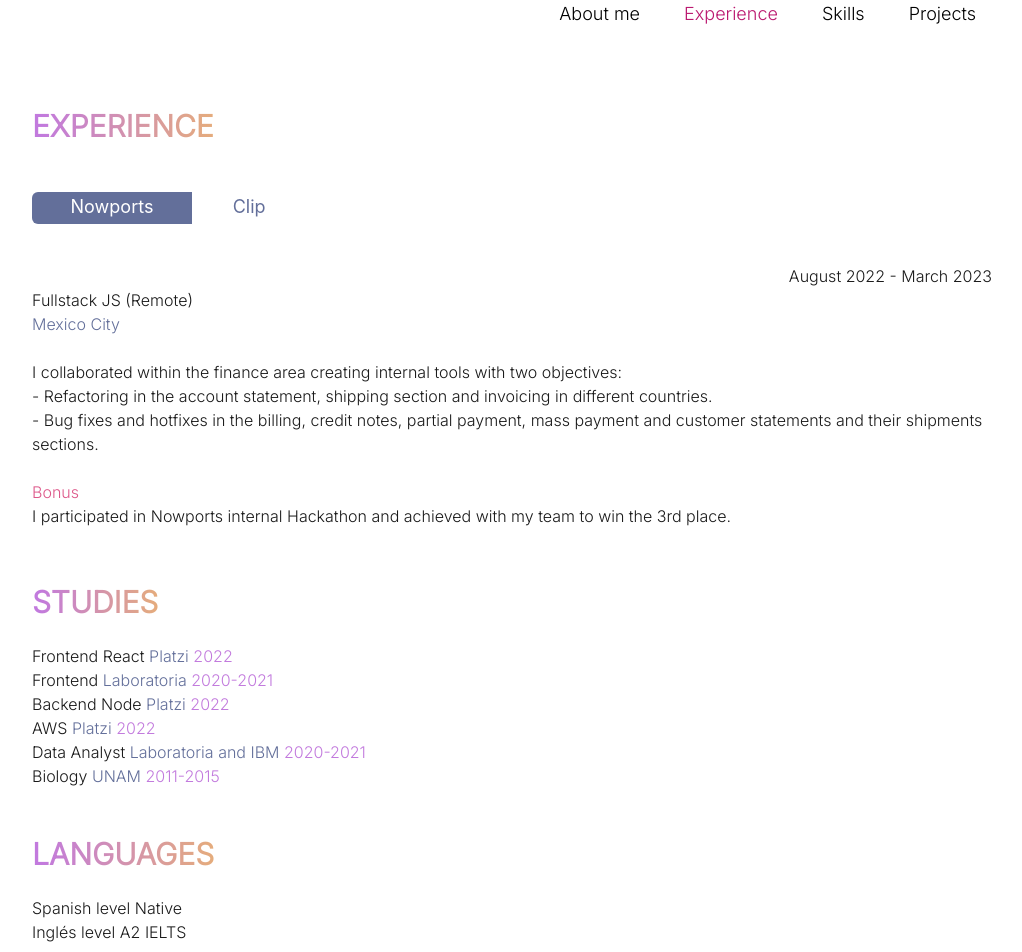
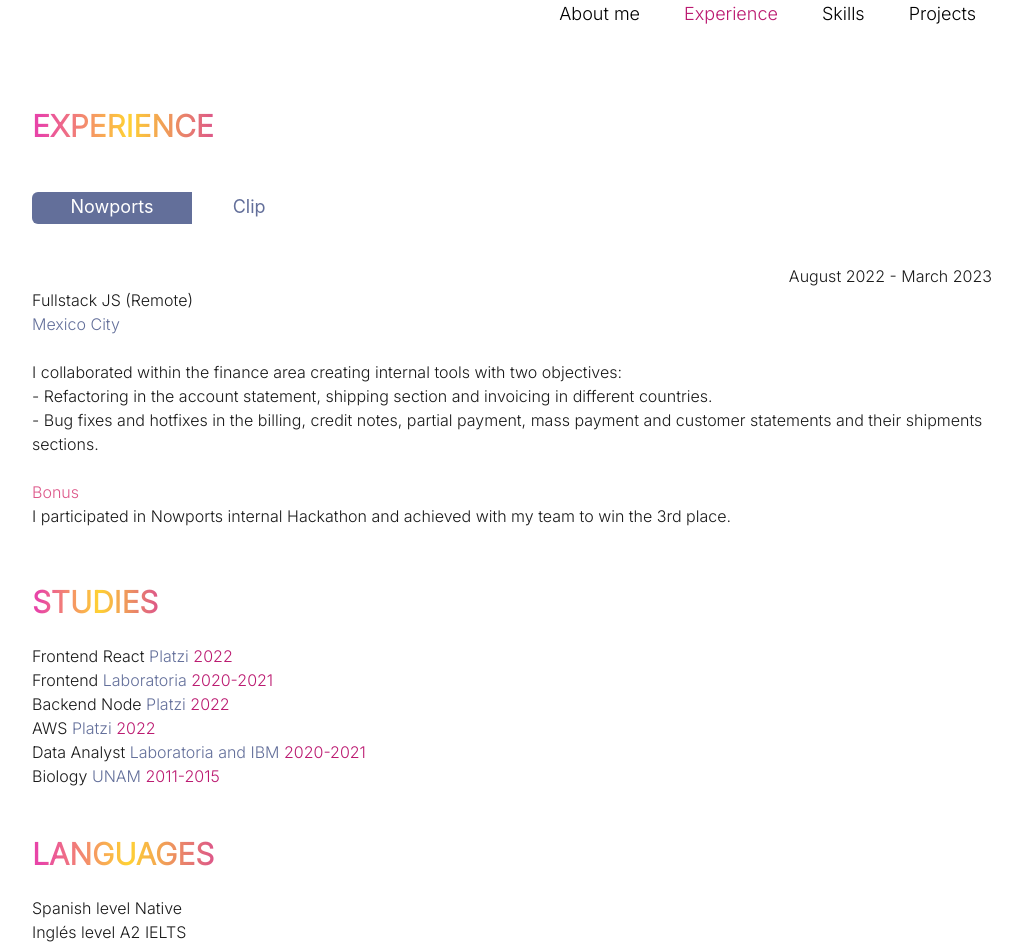
Before and after one commit to MiriamNM/portafolio-miriam-nava, a React (Create React App) app: page /#/experience in a window 1280 px wide. Shown: the top 952 px of the page, without its empty margins (128-1150 px from the left). Built offline with nearby package versions, Linux system fonts and the light colour scheme; what tailwindcss-gradients would draw is missing.

Commit message:
Changed gradients in any text

```diff
--- a/src/components/ButtonsSkills.js
+++ b/src/components/ButtonsSkills.js
@@ -7,7 +7,7 @@ const ButtonsSkills = () => {
       <ul class="mt-10 font-medium grid grid-cols-8 gap-2 md:grid-cols-2 sm:grid-cols-2">
         {SkillsImagesData.map((image) => (
           <li key={image.text} className="flex flex-wrap justify-center">
-            <div className="w-full py-0.5 px-0.5 m-0 rounded-lg bg-gradient-blue-purple border-1">
+            <div className="w-full py-0.5 px-0.5 m-0 rounded-lg bg-gradient-pink-yellow border-1">
               <span className="flex flex-row justify-center text-dark px-5 py-2 font-semibold bg-white rounded">
                 <img src={image.img} alt={image.title} class="pt-1 px-2" />
                 <p class="pt-1">{image.title}</p>
--- a/src/components/Experience.js
+++ b/src/components/Experience.js
@@ -7,7 +7,7 @@ const Experience = () => {
   return (
     <div className="px-40 mx-0 pt-20 mb-20 sm:px-10 sm:py-10 md:px-10 md:py-10 text-dark">
       <h2>
-        <span className="font-bold text-3xl bg-gradient-lila-blond text-transparent bg-clip-text">
+        <span className="font-bold text-3xl bg-gradient-pink-yellow text-transparent bg-clip-text">
           EXPERIENCE
         </span>
       </h2>
@@ -17,7 +17,7 @@ const Experience = () => {
       <br />
       <br />
       <h3>
-        <span className="font-bold text-3xl bg-gradient-lila-blond text-transparent bg-clip-text">
+        <span className="font-bold text-3xl bg-gradient-pink-yellow text-transparent bg-clip-text">
           STUDIES
         </span>
       </h3>
@@ -26,7 +26,7 @@ const Experience = () => {
       <br />
       <br />
       <h3>
-        <span className="font-bold text-3xl bg-gradient-lila-blond text-transparent bg-clip-text">
+        <span className="font-bold text-3xl bg-gradient-pink-yellow text-transparent bg-clip-text">
           LANGUAGES
         </span>
       </h3>
--- a/src/components/Projects.js
+++ b/src/components/Projects.js
@@ -5,7 +5,7 @@ const Projects = () => {
   return (
     <div className="px-40 mx-0 pt-20 mb-20 sm:px-10 sm:py-10 md:px-10 md:py-10 text-dark">
       <h2>
-        <span className="font-bold text-3xl bg-gradient-lila-blond text-transparent bg-clip-text">
+        <span className="font-bold text-3xl bg-gradient-pink-yellow text-transparent bg-clip-text">
           PROJECTS
         </span>
       </h2>
--- a/src/components/SchoolExperience.js
+++ b/src/components/SchoolExperience.js
@@ -11,7 +11,7 @@ const SchoolExperience = () => {
             <div key={school}>
               <p className="text-base">
                 {name} <span className="text-gray">{school}</span>{" "}
-                <span className="text-lila">{date}</span>
+                <span className="text-pink-1">{date}</span>
               </p>
             </div>
           ))}
--- a/src/components/Skills.js
+++ b/src/components/Skills.js
@@ -6,7 +6,7 @@ const Skills = () => {
   return (
     <div className="px-40 mx-0 pt-20 mb-20 sm:px-10 sm:py-10 md:px-10 md:py-10 text-dark">
       <h3>
-        <span className="font-bold text-3xl bg-gradient-lila-blond text-transparent bg-clip-text">
+        <span className="font-bold text-3xl bg-gradient-pink-yellow text-transparent bg-clip-text">
           SKILLS
         </span>
       </h3>
--- a/src/data/AboutMeButtons.js
+++ b/src/data/AboutMeButtons.js
@@ -11,19 +11,19 @@ AboutMeButtons.push({
   url: `mailto:${email}?subject=${encodeURIComponent(subject)}`,
   text: "Send an email",
   img: VectorMail,
-  gradient: "bg-gradient-blue-purple",
+  gradient: "bg-gradient-pink-yellow",
 });
 AboutMeButtons.push({
   url: "https://www.linkedin.com/in/miriam-nava-muci%C3%B1o/",
   text: "LinkedIn",
   img: VectorLinkedin,
-  gradient: "bg-gradient-purple-pink",
+  gradient: "bg-gradient-pink-yellow",
 });
 AboutMeButtons.push({
   url: "https://github.com/MiriamNM",
   text: "GitHub",
   img: VectorGitHub,
-  gradient: "bg-gradient-wine-purple",
+  gradient: "bg-gradient-pink-yellow",
 });
 
 export default AboutMeButtons;
--- a/tailwind.config.js
+++ b/tailwind.config.js
@@ -9,14 +9,6 @@ module.exports = {
       backgroundImage: (theme) => ({
         "gradient-pink-yellow":
           "linear-gradient(90deg, rgba(232,69,167,1) 5%, rgba(255,210,51,1) 53%, rgba(221,87,137,1) 100%)",
-        "gradient-purple-pink":
-          "linear-gradient(90deg, rgba(105,100,222,1) 5%, rgba(252,166,233,1) 100%)",
-        "gradient-wine-purple":
-          "linear-gradient(90deg, rgba(210,64,116,1) 5%, rgba(101,24,180,1) 100%)",
-        "gradient-blue-purple":
-          "linear-gradient(90deg, rgba(147,88,247,1) 5%, rgba(16,215,226,1) 100%)",
-        "gradient-lila-blond":
-          "linear-gradient(90deg, rgba(194,122,221,1) 5%, rgba(229,172,124,1) 100%)",
       }),
       backgroundClip: {
         text: "text",
```
